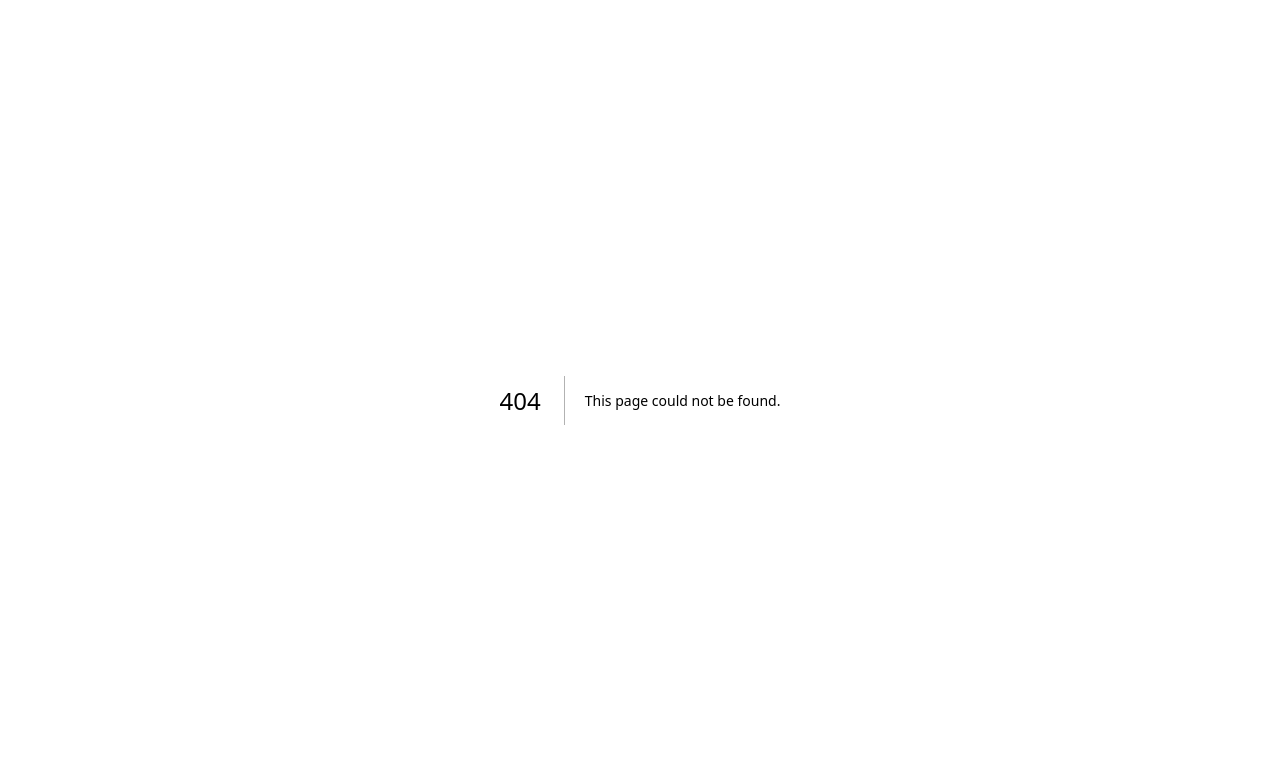
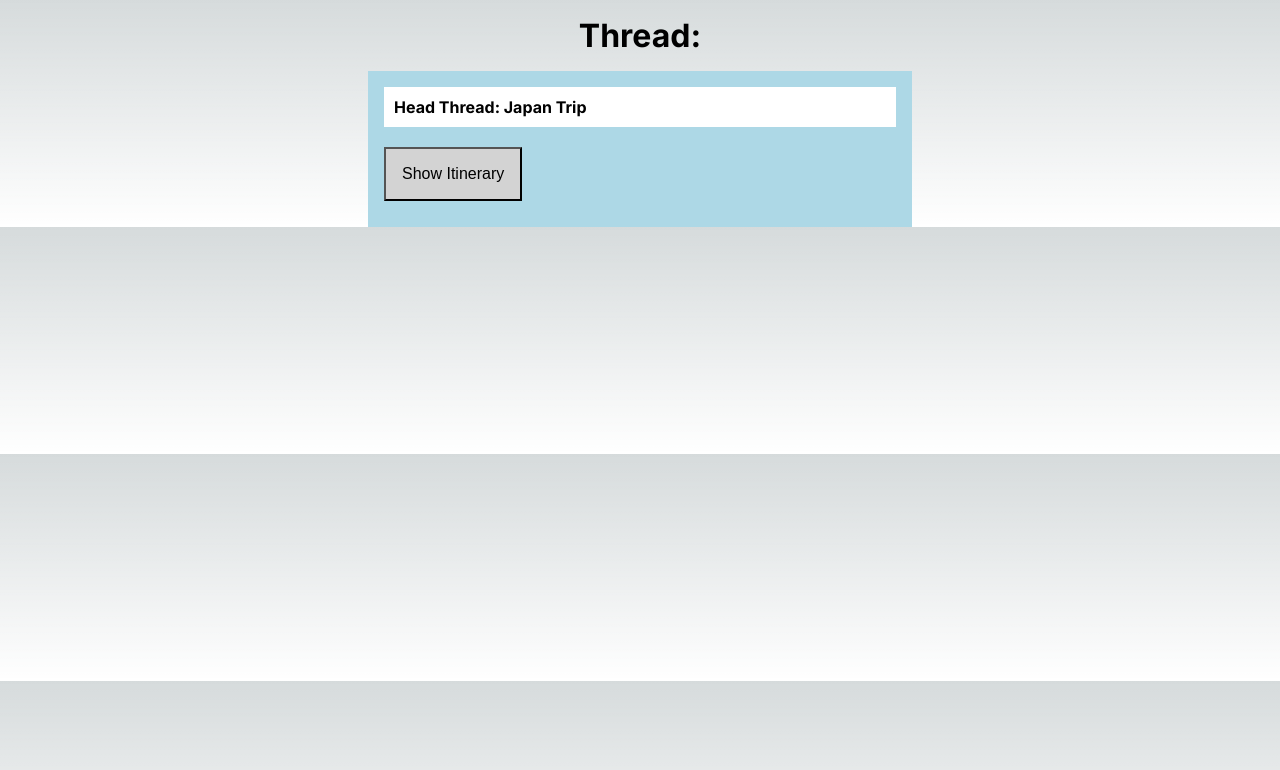
Before and after one commit to Chxshire22/tread, a Next.js app: page /test in a window 1280 px wide. Before the commit this address had no page. Shown: the top 770 px of the page. Built offline with nearby package versions, Linux system fonts and the light colour scheme.

Commit message:
2nd commit

```diff
--- /dev/null
+++ b/src/app/test/page.js
@@ -0,0 +1,18 @@
+import React from "react";
+import ThreadContainer from "@/components/ThreadContainer";
+
+export default function page() {
+  return (
+    <div
+      style={{
+        display: "flex",
+        flexDirection: "column",
+        alignItems: "center",
+        justifyContent: "center",
+      }}
+    >
+      <h1 style={{ margin: "1rem" }}>Thread:</h1>
+      <ThreadContainer />
+    </div>
+  );
+}
--- /dev/null
+++ b/src/components/HeadThread.jsx
@@ -0,0 +1,18 @@
+import React from "react";
+
+export default function HeadThread({ content }) {
+  return (
+    <div
+      style={{
+        fontWeight: "bold",
+        marginBottom: "20px",
+        backgroundColor: "white",
+        padding: "10px",
+        color: "black",
+        width: "40vw",
+      }}
+    >
+      Head Thread: {content}
+    </div>
+  );
+}
--- /dev/null
+++ b/src/components/Thread.jsx
@@ -0,0 +1,18 @@
+import React from "react";
+
+export default function Thread({ content }) {
+  return (
+    <div
+      style={{
+        fontWeight: "bold",
+        marginBottom: "10px",
+        backgroundColor: "white",
+        padding: "10px",
+        color: "black",
+        width: "40vw",
+      }}
+    >
+      {content}
+    </div>
+  );
+}
--- /dev/null
+++ b/src/components/ThreadContainer.jsx
@@ -0,0 +1,43 @@
+"use client";
+
+import React from "react";
+import { useState } from "react";
+import ThreadList from "./ThreadList";
+import HeadThread from "./HeadThread";
+
+export default function ThreadContainer() {
+  const [headThread, setHeadThread] = useState({
+    id: 0,
+    content: "Japan Trip",
+  });
+  const [threads, setThreads] = useState([
+    {
+      id: 1,
+      content: "Day 1",
+    },
+    {
+      id: 2,
+      content: "Day 2",
+    },
+  ]);
+  const [isOpen, setIsOpen] = useState(false);
+
+  return (
+    <div style={{ backgroundColor: "lightblue", padding: "1rem" }}>
+      <HeadThread content={headThread.content} />
+      <button
+        onClick={() => setIsOpen(!isOpen)}
+        style={{
+          marginBottom: "10px",
+          backgroundColor: "lightgray",
+          padding: "1rem",
+          color: "black",
+          fontSize: "1rem",
+        }}
+      >
+        {isOpen ? "Hide Itinerary" : "Show Itinerary"}
+      </button>
+      {isOpen && <ThreadList threads={threads} />}
+    </div>
+  );
+}
--- /dev/null
+++ b/src/components/ThreadList.jsx
@@ -0,0 +1,12 @@
+import React from "react";
+import Thread from "./Thread";
+
+export default function ThreadList({ threads }) {
+  return (
+    <div>
+      {threads.map((thread) => (
+        <Thread key={thread.id} content={thread.content} />
+      ))}
+    </div>
+  );
+}
--- /dev/null
+++ b/src/config/sequelize.js
@@ -0,0 +1 @@
+const { Sequelize } = require("sequelize");
```
Also changed, not shown: src/config/config.json (added, +9 -0 lines), 1 other file (tests, documents, lock files or other folders).
